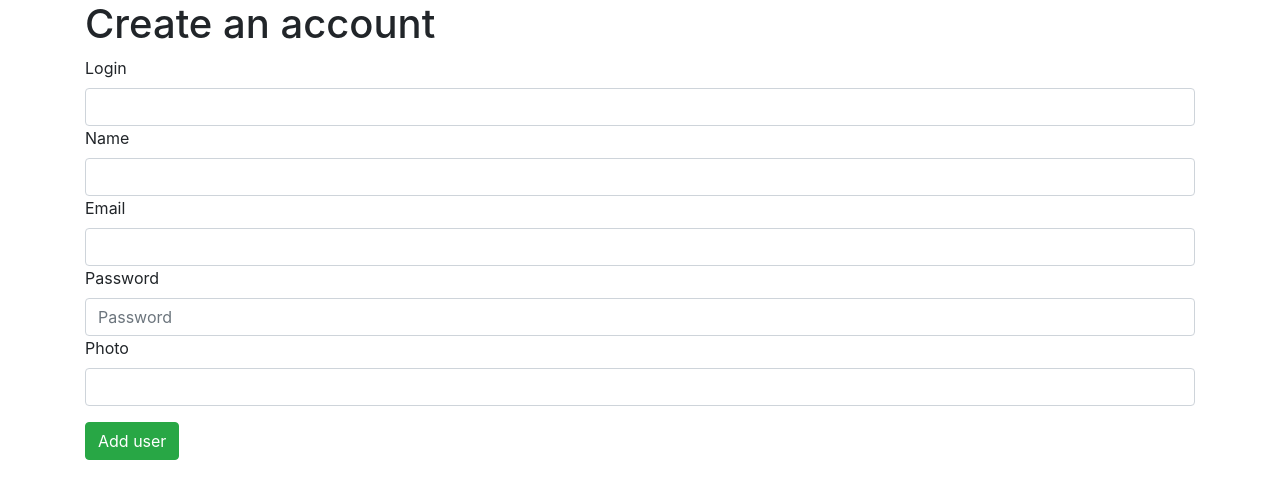
After one commit to Kislyonkova/PSA-group-project, a Flask app: template templates/add_user.html in a window 1280 px wide. The commit adds this page. Shown: the top 499 px of the page. Run offline with Flask 2, Linux system fonts and the light colour scheme; the template is opened without the code that fills it, so the values that code supplies are empty; some libraries are stand-ins or nearby versions.

Commit message:
templates update from lab

```diff
--- /dev/null
+++ b/templates/add_user.html
@@ -0,0 +1,38 @@
+<!DOCTYPE html>
+<html lang="en">
+<head>
+    <meta charset="UTF-8">
+    <title>friends.fm</title>
+    <link rel="stylesheet" href="https://maxcdn.bootstrapcdn.com/bootstrap/4.1.3/css/bootstrap.min.css">
+</head>
+<body>
+{% if user_created %}
+<div class="alert alert-success">User Created</div>
+{% elif error_message == "user_exists" %}
+<div class="alert alert-danger"> User with this login already exists</div>
+{% endif %}
+
+<div class="container">
+    <h1>Create an account</h1>
+    <form method="post" action="/add_user/">
+        <div class="form-group">
+            <label>Login</label>
+            <input class="form-control" type="text" name="login" required>
+
+            <label>Name</label>
+            <input class="form-control" type="text" name="name" required>
+
+            <label>Email</label>
+            <input class="form-control" type="text" name="email" required>
+
+            <label>Password</label>
+            <input type="password" class="form-control" name="password" placeholder="Password">
+
+            <label>Photo</label>
+            <input class="form-control" type="url" name="photo">
+        </div>
+        <button type="submit" class="btn btn-success">Add user</button>
+    </form>
+</div>
+</body>
+</html>
--- a/templates/search_results.html
+++ b/templates/search_results.html
@@ -26,6 +26,7 @@
         <div class="card-body">
             <img class="card-img-top" alt="2nd card" style="height: 100px; width: 100px"
                  src="https://github.com/Kislyonkova/PSA-group-project/blob/master/images/songs_playlists/-7YRDIiKTjA.jpg?raw=true">
+
             <div class="card-block">
                 <h5 class="card-title">
                     Name: {{user[1]}}
```
Also changed, not shown: templates/userpage.html (added, +36 -0 lines).
